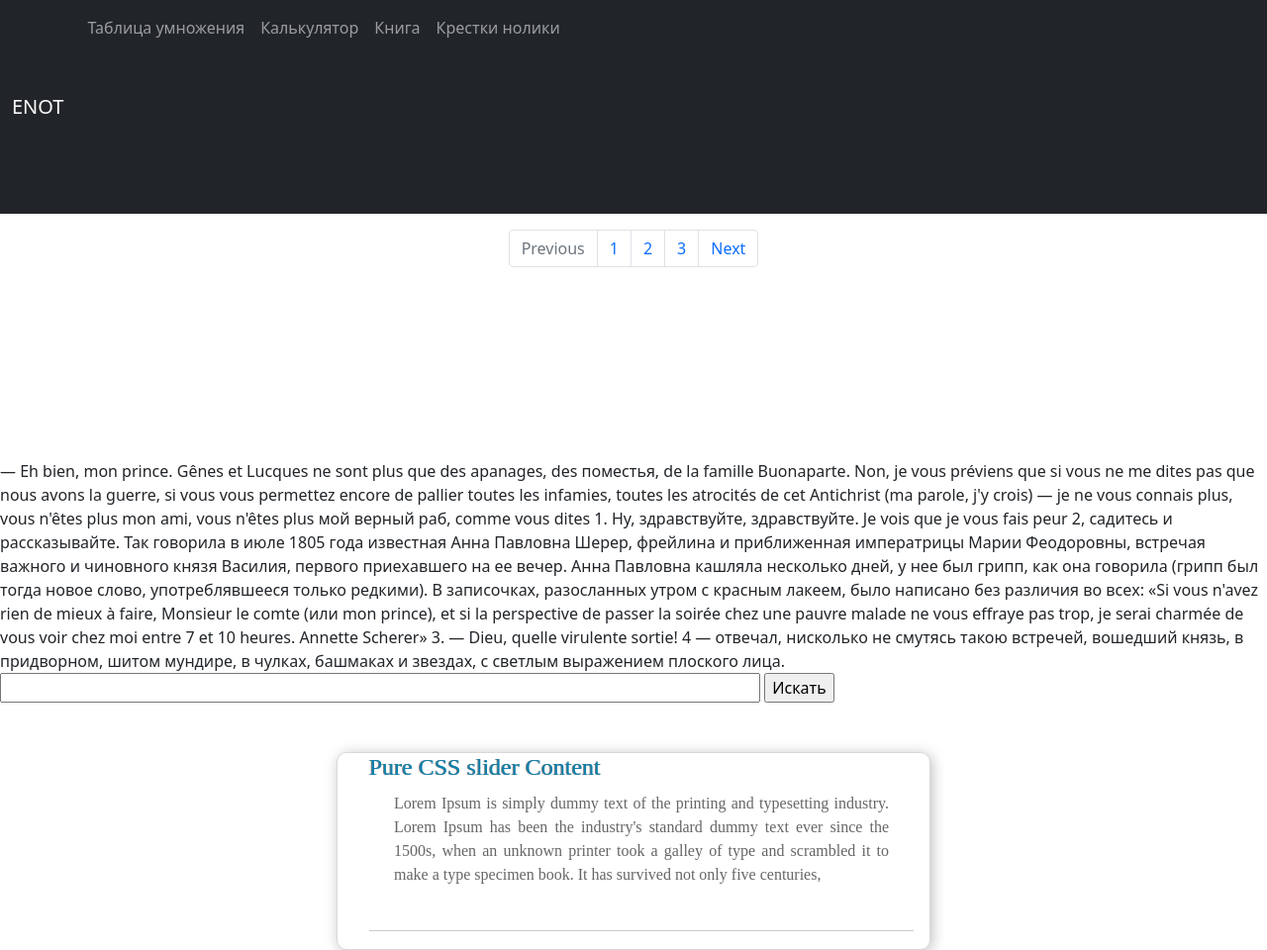
After one commit to s1riller/22.10.2022, a PHP site: page /book2.php in a window 1280 px wide. The commit adds this page. Shown: the whole page at 99% size. Run offline with PHP 8.4, Linux system fonts and the light colour scheme.

Commit message:
with book

```diff
--- /dev/null
+++ b/www/book2.php
@@ -0,0 +1,163 @@
+<?php
+$url = $_SERVER['REQUEST_URI'];
+$url = mb_substr($url,1,strlen($url)-5);
+
+setlocale(LC_ALL, 'ru_RU.UTF-8');
+$text = file_get_contents('./book.txt');
+
+$pieces = explode(".", $text);
+
+$page = " ";
+
+for($i=0;$i<10;$i++){
+  $page .= $pieces[$i].".";
+}
+
+
+?>
+
+
+<!DOCTYPE html>
+<html lang="en">
+
+<head>
+  <meta charset="UTF-8">
+  <meta http-equiv="X-UA-Compatible" content="IE=edge">
+  <meta name="viewport" content="width=device-width, initial-scale=1.0">
+  <title><?php echo $url; ?></title>
+  <link rel="shortcut icon" href="./img/ico.png" type="image/x-icon">
+  <link href="https://cdn.jsdelivr.net/npm/bootstrap@5.0.2/dist/css/bootstrap.min.css" rel="stylesheet"
+    integrity="sha384-EVSTQN3/azprG1Anm3QDgpJLIm9Nao0Yz1ztcQTwFspd3yD65VohhpuuCOmLASjC" crossorigin="anonymous">
+  <link rel="stylesheet" href="./style.css">
+
+</head>
+
+<body>
+
+  <nav class="navbar navbar-expand-lg navbar navbar-dark bg-dark">
+    <div class="container-fluid">
+      <a class="navbar-brand" href="index.php">ENOT</a>
+      <button class="navbar-toggler" type="button" data-bs-toggle="collapse" data-bs-target="#navbarNav"
+        aria-controls="navbarNav" aria-expanded="false" aria-label="Toggle navigation">
+        <span class="navbar-toggler-icon"></span>
+      </button>
+      <div class="collapse navbar-collapse" id="navbarNav">
+        <ul class="navbar-nav">
+          <li class="nav-item">
+            <a class="nav-link" href="table.php">Таблица умножения</a>
+          </li>
+          <li class="nav-item">
+            <a class="nav-link" href="calc.php">Калькулятор</a>
+          </li>
+          <li class="nav-item">
+            <a class="nav-link" href="book.php">Книга</a>
+          </li>
+          <li class="nav-item">
+            <a class="nav-link" href="XO.php">Крестки нолики</a>
+          </li>
+        </ul>
+      </div>
+    </div>
+  </nav>
+
+
+
+  <div class="page container-sm p-3">
+    <?php
+
+?>
+    <nav aria-label="Page navigation example">
+      <ul class="pagination justify-content-center">
+        <li class="page-item disabled">
+          <a class="page-link" href="#" tabindex="-1" aria-disabled="true">Previous</a>
+        </li>
+        <li class="page-item"><a class="page-link" href="#">1</a></li>
+        <li class="page-item"><a class="page-link" href="#">2</a></li>
+        <li class="page-item"><a class="page-link" href="#">3</a></li>
+        <li class="page-item">
+          <a class="page-link" href="#">Next</a>
+        </li>
+      </ul>
+    </nav>
+  </div>
+
+  <?php
+
+echo $page;
+
+?>
+
+
+</body>
+
+</html>
+<?php
+$data = $pieces;
+$q = $_POST["q"] ?? "";
+$result = [];
+
+if ($q != "")
+{
+  foreach($data as $el){
+    $pos = strpos($el,$q);
+    if($pos !== false){
+      $result[] = $el;
+      echo $el;
+    }
+  }
+
+}
+?>
+
+
+
+<style>
+input.q {
+  width: 60%;
+  .center (text-align: center; )
+}
+</style>
+<div class="center">
+  <form method="post">
+    <input type="text" class="q" name="q">
+    <input type="submit" value="Искать">
+  </form>
+</div>
+
+<link rel="stylesheet" href="./style/stylebook.css">
+<div id="slider">
+  <ul>
+    <li>
+      <div class="slider-container">
+        <h4>Pure CSS slider Content</h4>
+        <p>Lorem Ipsum is simply dummy text of the printing and typesetting industry. Lorem Ipsum has been the
+          industry's standard dummy text ever since the 1500s, when an unknown printer took a galley of type and
+          scrambled it to make a type specimen book. It has survived not only five centuries,</p>
+      </div>
+    </li>
+    <li>
+      <div class="slider-container">
+        <h4>Pure CSS slider Content</h4>
+        <p>Lorem Ipsum is simply dummy text of the printing and typesetting industry. Lorem Ipsum has been the
+          industry's standard dummy text ever since the 1500s, when an unknown printer took a galley of type and
+          scrambled it to make a type specimen book. It has survived not only five centuries,</p>
+      </div>
+    </li>
+    <li>
+      <div class="slider-container">
+        <h4>Pure CSS slider Content</h4>
+        <p>Lorem Ipsum is simply dummy text of the printing and typesetting industry. Lorem Ipsum has been the
+          industry's standard dummy text ever since the 1500s, when an unknown printer took a galley of type and
+          scrambled it to make a type specimen book. It has survived not only five centuries,</p>
+      </div>
+    </li>
+    <li>
+      <div class="slider-container">
+        <h4>Pure CSS slider Content</h4>
+        <p>Lorem Ipsum is simply dummy text of the printing and typesetting industry. Lorem Ipsum has been the
+          industry's standard dummy text ever since the 1500s, when an unknown printer took a galley of type and
+          scrambled it to make a type specimen book. It has survived not only five centuries,</p>
+      </div>
+    </li>
+  </ul>
+</div>
--- a/www/calc.php
+++ b/www/calc.php
@@ -1,11 +1,12 @@
 <?php
 $url = $_SERVER['REQUEST_URI'];
 $url = mb_substr($url,1,strlen($url)-5);
+$c=0;
 if(isset($_POST['submit'])){
   $a=(int)$_POST['first'];
   $b=(int)$_POST['second'];
   $p=(int)$_POST['operation'];
-  $c;
+  $c??0;
   if($p=="1")
   $c=$a+$b;
   else if($p=="2")
--- /dev/null
+++ b/www/style/stylebook.css
@@ -0,0 +1,127 @@
+#slider,
+ul {
+  height: 200px;
+}
+
+#slider {
+  margin: auto;
+  overflow: hidden;
+  padding: 20px;
+  border: 1px solid rgba(0, 0, 0, 0.15);
+  margin-top: 50px;
+  border-radius: 10px;
+  box-shadow: 2px 2px 14px rgba(0, 0, 0, 0.25);
+  position: relative;
+  width: 600px;
+}
+
+#slider li {
+  float: left;
+  position: relative;
+  width: 600px;
+  display: inline-block;
+  height: 200px;
+}
+
+#slider ul {
+  list-style: none;
+  position: absolute;
+  left: 0px;
+  top: 0px;
+  width: 9000px;
+  transition: left 0.13s linear;
+  -moz-transition: left 0.13s linear;
+  -o-transition: left 0.3s linear;
+  -webkit-transition: left 0.13s linear;
+  margin-left: -25px;
+  font-family: century gothic;
+  color: #666;
+}
+
+/*** Content ***/
+
+.slider-container {
+  margin: 0 auto;
+  padding: 0;
+  width: 550px;
+  min-height: 180px;
+  border-bottom: 1px solid #ccc;
+}
+
+.slider-container h4 {
+  color: #0a7fad;
+  text-shadow: -1px 0px 0px rgba(0, 0, 0, 0.5);
+}
+
+.slider-container p {
+  margin: 10px 25px;
+  font-weight: semi-bold;
+  line-height: 150%;
+  text-align: justify;
+}
+
+/*** target hooks ****/
+
+@-webkit-keyframes slide-animation {
+  0% {
+    opacity: 0;
+  }
+  2% {
+    opacity: 1;
+  }
+  20% {
+    left: 0px;
+    opacity: 1;
+  }
+  22.5% {
+    opacity: 0.6;
+  }
+  25% {
+    left: -600px;
+    opacity: 1;
+  }
+  45% {
+    left: -600px;
+    opacity: 1;
+  }
+  47.5% {
+    opacity: 0.6;
+  }
+  50% {
+    left: -1200px;
+    opacity: 1;
+  }
+  70% {
+    left: -1200px;
+    opacity: 1;
+  }
+  72.5% {
+    opacity: 0.6;
+  }
+  75% {
+    left: -1800px;
+    opacity: 1;
+  }
+  95% {
+    opacity: 1;
+  }
+  98% {
+    left: -1800px;
+    opacity: 0;
+  }
+  100% {
+    left: 0px;
+    opacity: 0;
+  }
+}
+
+#slider ul {
+  -webkit-animation: slide-animation 55s infinite;
+}
+
+/* use to paused the content on mouse over */
+
+#slider ul:hover {
+  -moz-animation-play-state: paused;
+  -webkit-animation-play-state: paused;
+}
```
Also changed, not shown: www/book.php (+72 -20 lines), www/example.php (added, +255 -0 lines), www/style/product.css (added, +68 -0 lines), 1 other file.
